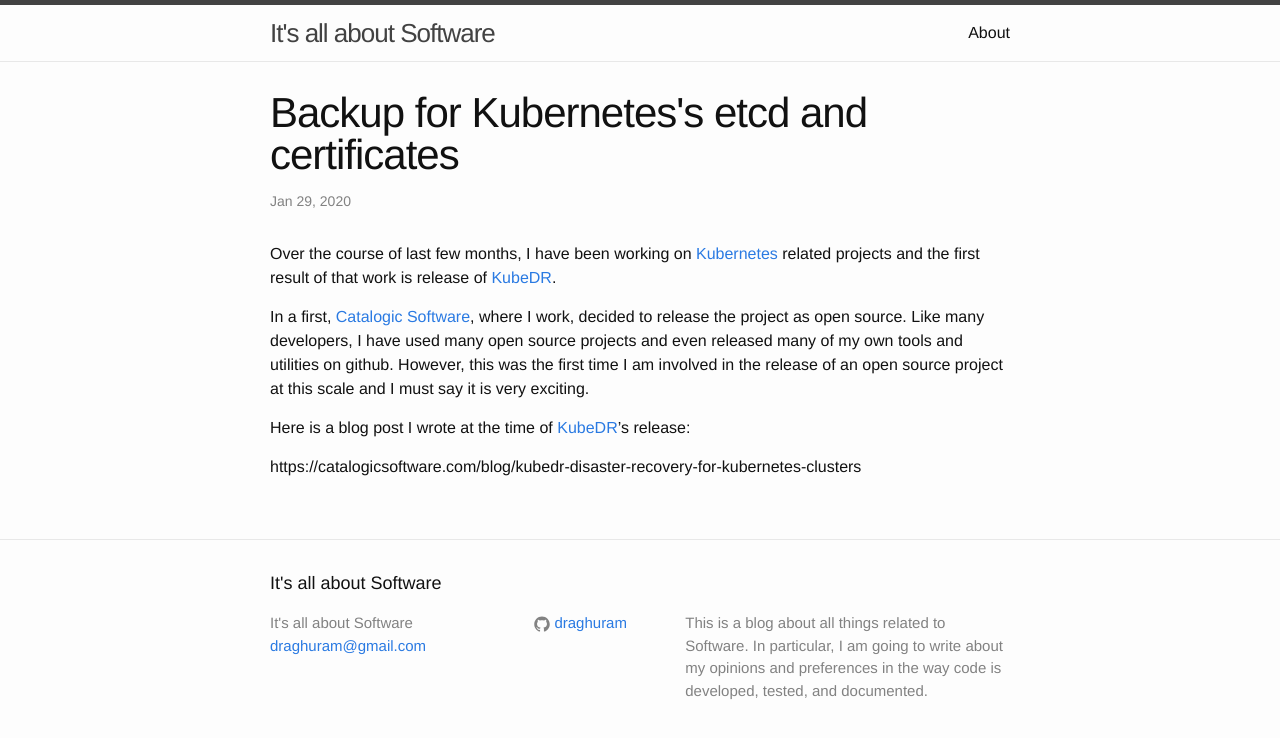
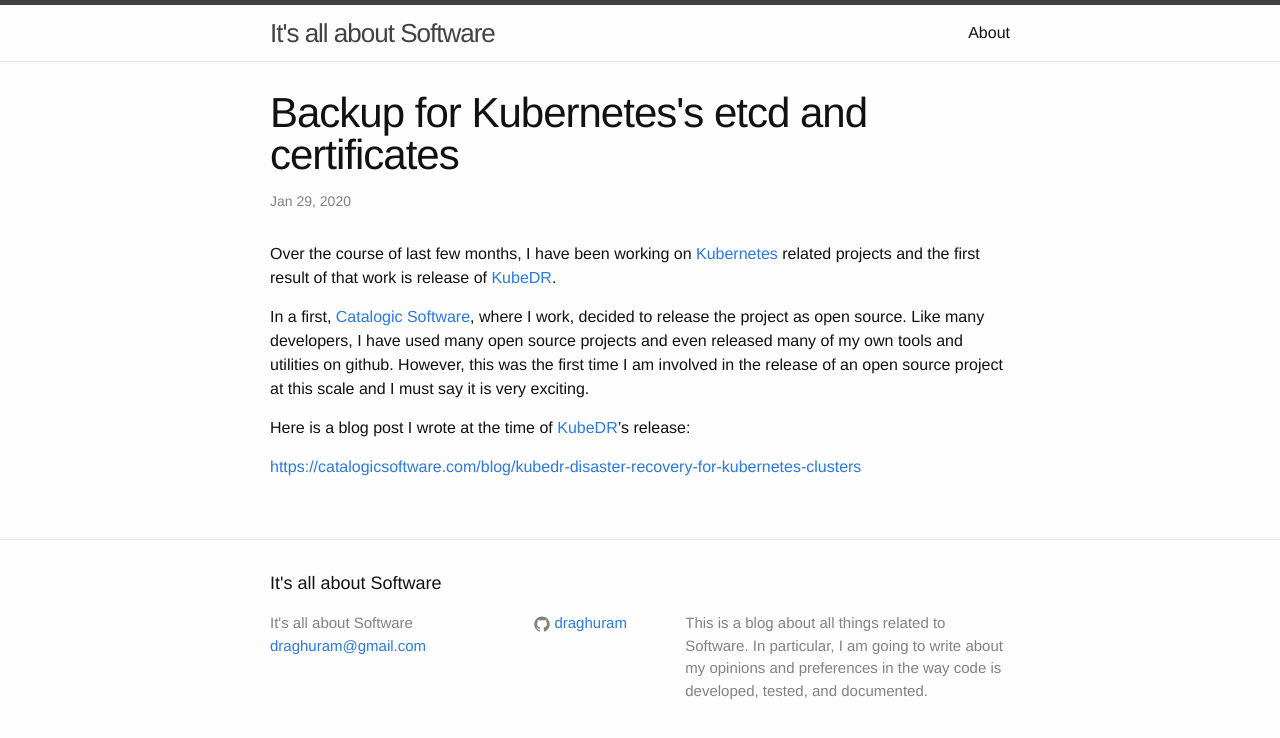
Before and after one commit to draghuram/draghuram.github.io, a Jekyll site: the page built from _posts/2020-01-29-kubernetes-kubedr-catalogic.md, in a window 1280 px wide. Shown: the top 738 px of the page. Built offline with Jekyll 4.4.1, drawn with Linux system fonts in a browser that asks for light colours.

Commit message:
Fix blog link.

```diff
--- a/_posts/2020-01-29-kubernetes-kubedr-catalogic.md
+++ b/_posts/2020-01-29-kubernetes-kubedr-catalogic.md
@@ -21,4 +21,4 @@ must say it is very exciting.
 Here is a blog post I wrote at the time of
 [KubeDR](https://github.com/catalogicsoftware/kubedr)'s release:
 
-https://catalogicsoftware.com/blog/kubedr-disaster-recovery-for-kubernetes-clusters
+<https://catalogicsoftware.com/blog/kubedr-disaster-recovery-for-kubernetes-clusters>
```
Also changed, not shown: 1 other file.
